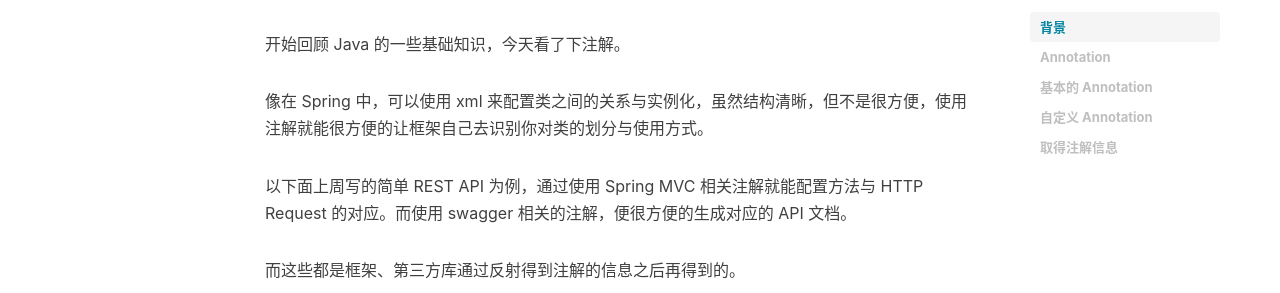
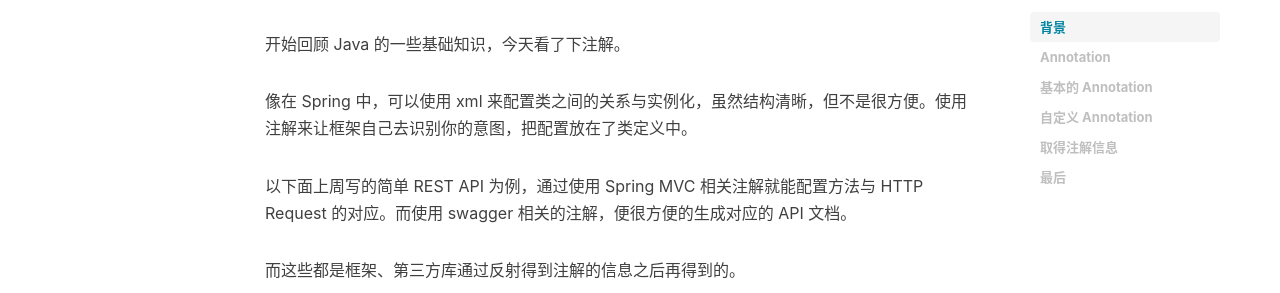
Before and after one commit to bearfly1990/bearfly.github.io, a Jekyll site: the page built from _posts/2018/12/2018-12-05-JavaAnotiation.md, in a window 1280 px wide and 900 px high, scrolled down 442 px. Shown: the part 169-462 px from the top of the window. Built offline with Jekyll 4.4.1, drawn with Linux system fonts in a browser that asks for light colours; nearby versions of some CDN libraries; comment, search, counter and statistics services are not loaded; some of the changed text lies outside the part shown.

Commit message:
update content

````diff
--- a/_posts/2018/12/2018-12-05-JavaAnotiation.md
+++ b/_posts/2018/12/2018-12-05-JavaAnotiation.md
@@ -16,7 +16,7 @@ tags:
 
 开始回顾 Java 的一些基础知识，今天看了下注解。
 
-像在 Spring 中，可以使用 xml 来配置类之间的关系与实例化，虽然结构清晰，但不是很方便，使用注解就能很方便的让框架自己去识别你对类的划分与使用方式。
+像在 Spring 中，可以使用 xml 来配置类之间的关系与实例化，虽然结构清晰，但不是很方便。使用注解来让框架自己去识别你的意图，把配置放在了类定义中。
 
 以下面上周写的简单 REST API 为例，通过使用 Spring MVC 相关注解就能配置方法与 HTTP Request 的对应。而使用 swagger 相关的注解，便很方便的生成对应的 API 文档。
 
@@ -236,7 +236,9 @@ public class AnnotationDemo {
 }
 ```
 
-#最后
+# 最后
+
+相关代码在[javalearn](https://github.com/bearfly1990/PowerScript/tree/master/Java/workspace/javalearn) 下可以找到。
 
 更多的细节待续...
 
````
